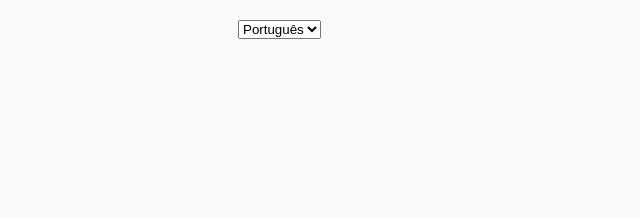
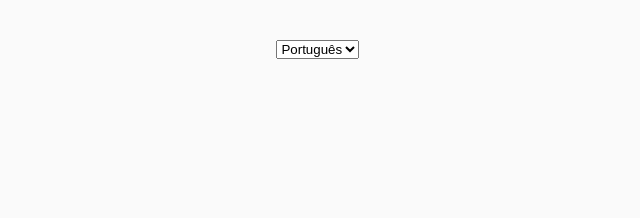
Before and after one commit to wellijr2310/Instagram-Login-conta, a website: page views/index.html in a window 1280 px wide. Shown: the top 218 px of the page, without its empty margins (319-959 px from the left). Drawn offline with Linux system fonts and the light colour scheme; files that its build step writes are made by us from their sources; files whose address does not match are found by name.

Commit message:
segundo commit

```diff
--- a/public/css/styles.css
+++ b/public/css/styles.css
@@ -14,8 +14,8 @@ body {
 }
 .language-selector {
   position: absolute;
-  top: 20px;
-  right: 50%;
+  top: 40px;
+  right: 47%;
 }
 .login-container {
   background-color: white;
```
